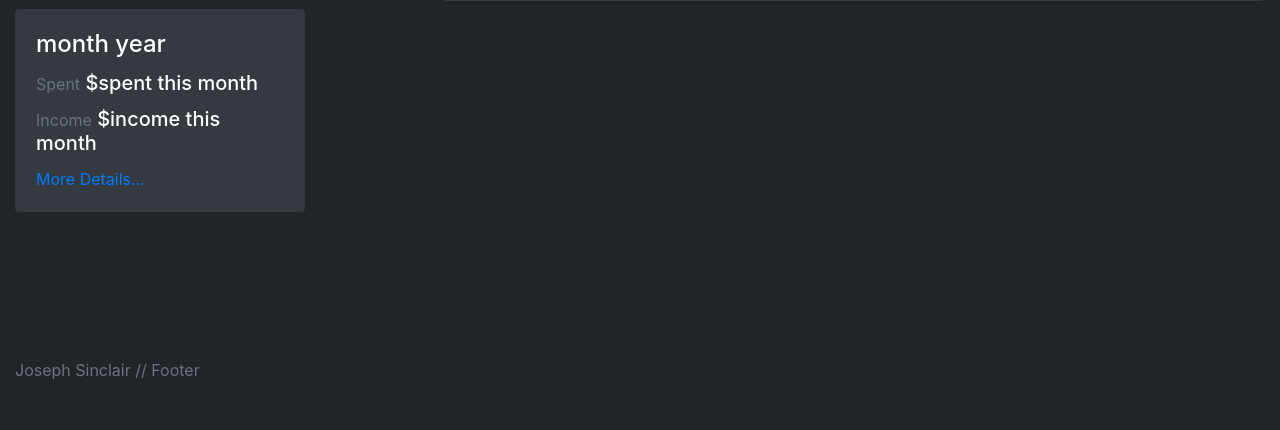
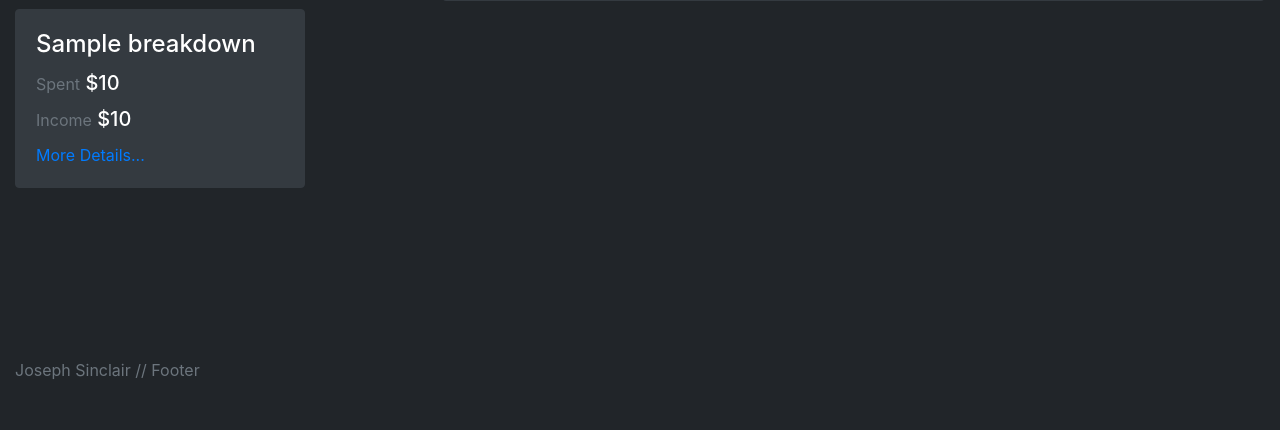
Before and after one commit to joeysnclr/expense-tracker, a Flask app: template templates/dashboard.html in a window 1280 px wide. Shown: the part 490-920 px from the top of the page. Run offline with Flask 2, Linux system fonts and the light colour scheme; the template is opened without the code that fills it: most values are stand-ins (such as "Sample title", 1, 10 or a date in 2020); some libraries are stand-ins or nearby versions.

Commit message:
breakdowns on dashboard

```diff
--- a/api.py
+++ b/api.py
@@ -125,6 +125,7 @@ class User():
                 categoryIndex = months[m][t['tType']
                                           ]['categories'].index(t['category'])
                 months[m][t['tType']]['categoryTotals'][categoryIndex] += t['amount']
+            months[m][t['tType']]['total'] += t['amount']
 
         return months
 
--- a/app.py
+++ b/app.py
@@ -85,7 +85,8 @@ def dashboard():
         return redirect(url_for('login'))
     content = {
         "balance": g.user.getBalance(),
-        "transactions": g.user.getTransactionsSortedByDate()
+        "transactions": g.user.getTransactionsSortedByDate(),
+        "breakdowns": g.user.getMonthlyBreakdowns()
     }
     return render_template('dashboard.html', content=content)
 
--- a/templates/dashboard.html
+++ b/templates/dashboard.html
@@ -98,16 +98,18 @@
 		</div>
 	</div>
 	<div class="row mt-2 pb-2 d-flex flex-row flex-nowrap">
-		<div class="col-3">
+		{% for b in content['breakdowns'] %}
+		<div class="col-12 col-sm-6 col-md-3">
 			<div class="card bg-dark border-dark text-white">
 				<div class="card-body">
-					<h4 class="card-title">month year</h4>
-					<h5 class="card-title"><span class="small text-muted">Spent</span> $spent this month</h5>
-					<h5 class="card-title"><span class="small text-muted">Income</span> $income this month</h5>
+					<h4 class="card-title">{{b}}</h4>
+					<h5 class="card-title"><span class="small text-muted">Spent</span> ${{content['breakdowns'][b]['spent']['total']|round}}</h5>
+					<h5 class="card-title"><span class="small text-muted">Income</span> ${{content['breakdowns'][b]['income']['total']|round}}</h5>
 					<a href="" class="card-text">More Details...</a>
 				</div>
 			</div>
 		</div>
+		{% endfor %}
 	</div>
 </div>
 
```
